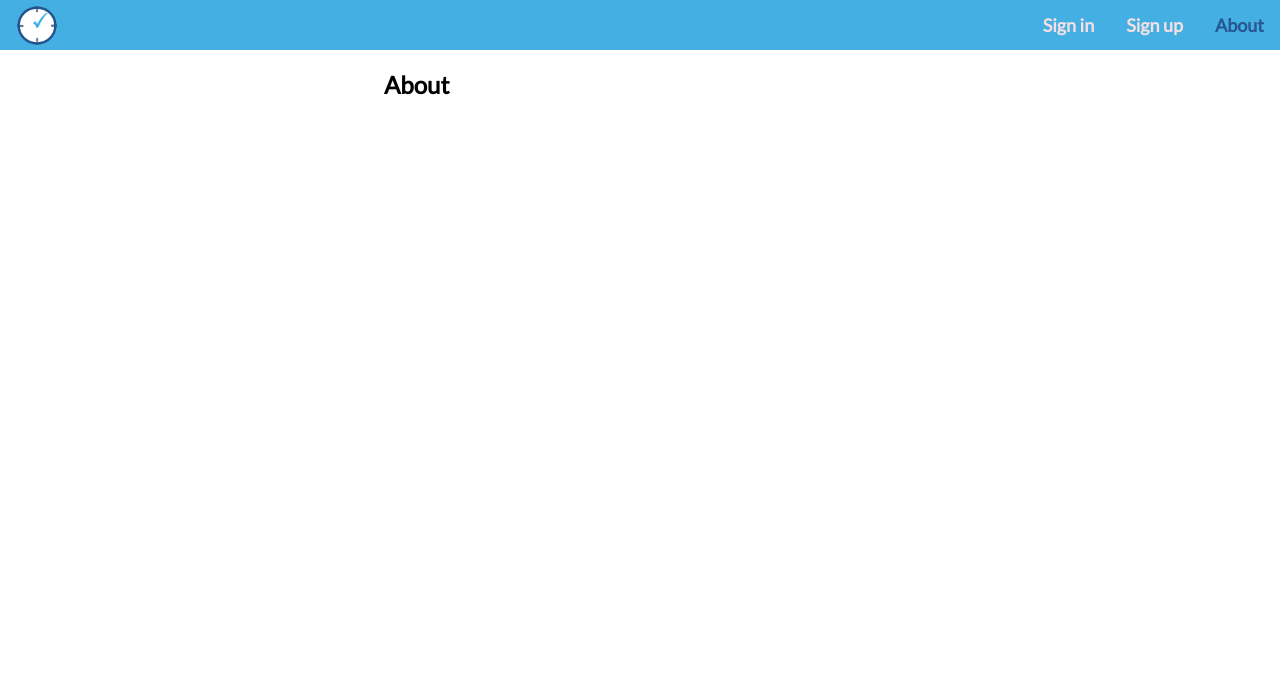
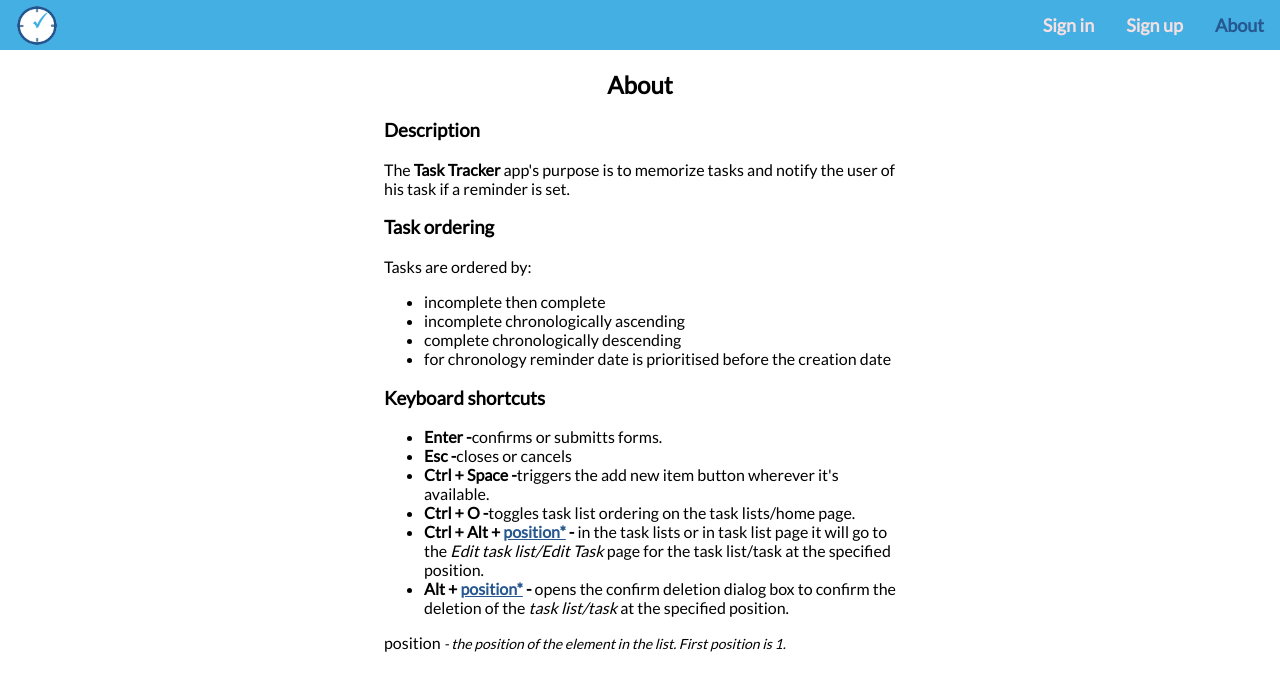
Before and after one commit to janos-laszlo/task-tracker, a Vue app in the folder ui/: page /about in a window 1280 px wide. Shown: the top 690 px of the page. Built offline with nearby package versions, Linux system fonts and the light colour scheme; what vue-datetime would draw is missing.

Commit message:
Add content to the about page

```diff
--- a/ui/src/components/nav-bar/nav-bar.js
+++ b/ui/src/components/nav-bar/nav-bar.js
@@ -1,7 +1,8 @@
 export default {
   name: 'nav-bar',
   methods: {
-    toggleMenu
+    toggleMenu,
+    closeMenu
   }
 }
 
@@ -16,3 +17,10 @@ function toggleMenu() {
 
   bars.classList.toggle("change");
 }
+
+function closeMenu() {
+  const x = document.getElementById("myTopnav");
+  const bars = document.querySelector('.container');
+  x.className = "topnav";
+  bars.className = "container";
+}
--- a/ui/src/components/nav-bar/nav-bar.vue
+++ b/ui/src/components/nav-bar/nav-bar.vue
@@ -1,11 +1,11 @@
 <template>
   <div class="topnav" id="myTopnav">
-    <router-link to="/" style="height: 22px;">
+    <router-link to="/" @click.native="closeMenu()" style="height: 22px;">
         <img src="@/assets/logo.png" class="logo"/>
     </router-link>
-    <router-link to="/about" class="float-right" @click.native="toggleMenu()">About</router-link>
-    <router-link to="/sign-up" class="float-right" @click.native="toggleMenu()">Sign up</router-link>
-    <router-link to="/sign-in" class="float-right" @click.native="toggleMenu()">Sign in</router-link>
+    <router-link to="/about" class="float-right" @click.native="closeMenu()">About</router-link>
+    <router-link to="/sign-up" class="float-right" @click.native="closeMenu()">Sign up</router-link>
+    <router-link to="/sign-in" class="float-right" @click.native="closeMenu()">Sign in</router-link>
     <div class="container" v-on:click="toggleMenu()">
       <div class="bar1"></div>
       <div class="bar2"></div>
--- a/ui/src/views/about/about.js
+++ b/ui/src/views/about/about.js
@@ -2,7 +2,7 @@ export default {
   name: "about",
   data() {
     return {
-      data: "About"
+
     };
   }
 };
--- a/ui/src/views/about/about.vue
+++ b/ui/src/views/about/about.vue
@@ -1,6 +1,55 @@
 <template>
   <div class="container">
-    <h2>{{data}}</h2>
+    <h2 style="text-align: center">About</h2>
+    <h3>Description</h3>
+    <p>
+      The
+      <strong>Task Tracker</strong>
+      app's purpose is to memorize tasks and notify the user of his task if a reminder is set.
+    </p>
+    <h3>Task ordering</h3>
+    <p>Tasks are ordered by:</p>
+    <ul>
+      <li>incomplete then complete</li>
+      <li>incomplete chronologically ascending</li>
+      <li>complete chronologically descending</li>
+      <li>for chronology reminder date is prioritised before the creation date</li>
+    </ul>
+    <h3>Keyboard shortcuts</h3>
+    <ul>
+      <li>
+        <strong>Enter -</strong>confirms or submitts forms.
+      </li>
+      <li>
+        <strong>Esc -</strong>closes or cancels
+      </li>
+      <li>
+        <strong>Ctrl + Space -</strong>triggers the add new item button wherever it's available.
+      </li>
+      <li>
+        <strong>Ctrl + O -</strong>toggles task list ordering on the task lists/home page.
+      </li>
+      <li>
+        <strong>
+          Ctrl + Alt +
+          <a href="#position-def">position*</a> -
+        </strong>in the task lists or in task list page it will go to the
+        <i>Edit task list/Edit Task</i> page for the task list/task at the specified position.
+      </li>
+      <li>
+        <strong>
+          Alt +
+          <a href="#position-def">position*</a> -
+        </strong>opens the confirm deletion dialog box to confirm the deletion of the
+        <i>task list/task</i> at the specified position.
+      </li>
+    </ul>
+    <span id="position-def">
+      position
+      <i
+        style="font-size:14px"
+      >- the position of the element in the list. First position is 1.</i>
+    </span>
   </div>
 </template>
 
```
